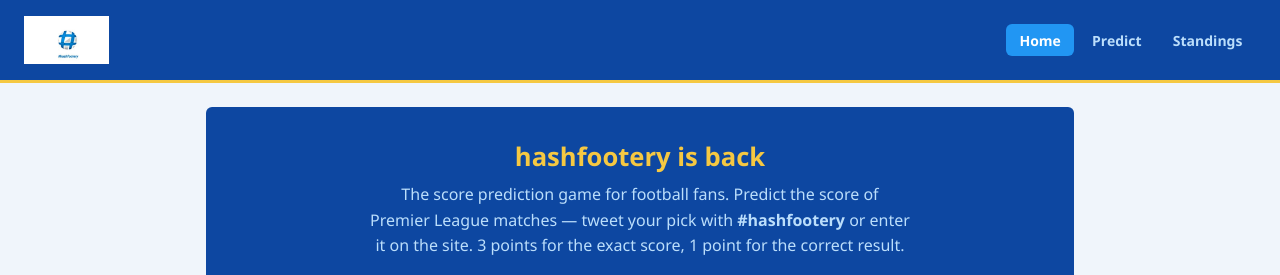
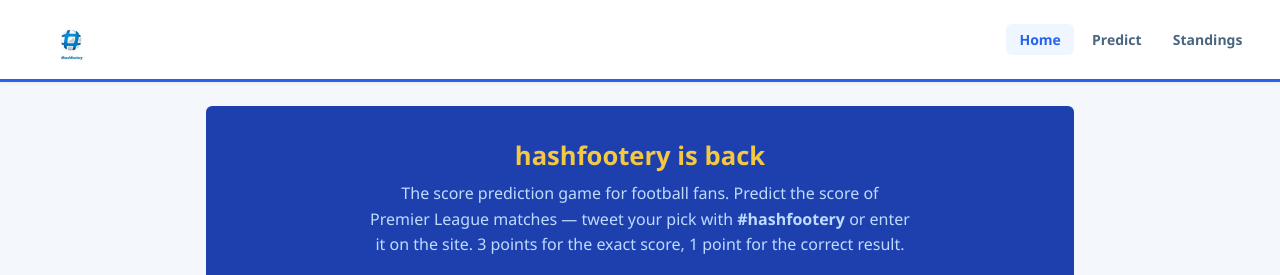
Before and after one commit to kirstiehepburn-ops/hashfootery, a website: page index.html in a window 1280 px wide. Shown: the top 275 px of the page. Drawn offline with Linux system fonts and the light colour scheme; no server answers.

Commit message:
White header, updated blue palette

```diff
--- a/style.css
+++ b/style.css
@@ -1,13 +1,13 @@
 :root {
-  --green:      #1e88e5;
-  --green-dark: #0d47a1;
-  --green-mid:  #2196f3;
-  --green-pale: #e3f2fd;
+  --green:      #2563eb;
+  --green-dark: #1e40af;
+  --green-mid:  #3b82f6;
+  --green-pale: #eff6ff;
   --gold:       #f5c842;
   --white:      #ffffff;
-  --light:      #f0f5fb;
-  --border:     #c5d5e8;
-  --text:       #0d1b2a;
+  --light:      #f4f7fb;
+  --border:     #dde5f0;
+  --text:       #0f172a;
   --muted:      #4a6580;
   --red:        #c0392b;
   --radius:     6px;
@@ -24,35 +24,36 @@ body {
 
 /* ── Header ── */
 header {
-  background: var(--green-dark);
-  border-bottom: 3px solid var(--gold);
-  padding: 1rem 1.5rem;
+  background: var(--white);
+  border-bottom: 3px solid var(--green);
+  padding: 0.85rem 1.5rem;
   display: flex;
   align-items: center;
   justify-content: space-between;
   flex-wrap: wrap;
   gap: 0.75rem;
+  box-shadow: 0 1px 4px rgba(0,0,0,0.06);
 }
 
 .header-logo img {
-  height: 48px;
+  height: 52px;
   display: block;
 }
 
 .header-logo .logo-fallback {
   font-size: 1.6rem;
   font-weight: 900;
-  color: var(--white);
+  color: var(--green);
   letter-spacing: 1px;
   font-style: italic;
 }
 
-.header-logo .logo-fallback span { color: var(--gold); }
+.header-logo .logo-fallback span { color: var(--green-mid); }
 
 nav { display: flex; gap: 0.25rem; flex-wrap: wrap; }
 
 nav a {
-  color: #bbdefb;
+  color: var(--muted);
   text-decoration: none;
   padding: 0.4rem 0.85rem;
   border-radius: var(--radius);
@@ -62,8 +63,8 @@ nav a {
 }
 
 nav a:hover, nav a.active {
-  background: var(--green-mid);
-  color: var(--white);
+  background: var(--green-pale);
+  color: var(--green);
 }
 
 /* ── Main ── */
@@ -296,7 +297,7 @@ h3 { font-size: 1.1rem; color: var(--green-dark); margin-bottom: 0.75rem; }
 }
 
 .hero h1 { font-size: 1.6rem; margin-bottom: 0.5rem; color: var(--gold); }
-.hero p  { color: #bbdefb; line-height: 1.6; max-width: 540px; margin: 0 auto 1.25rem; }
+.hero p  { color: #bfdbfe; line-height: 1.6; max-width: 540px; margin: 0 auto 1.25rem; }
 
 .rule-grid {
   display: grid;
```
